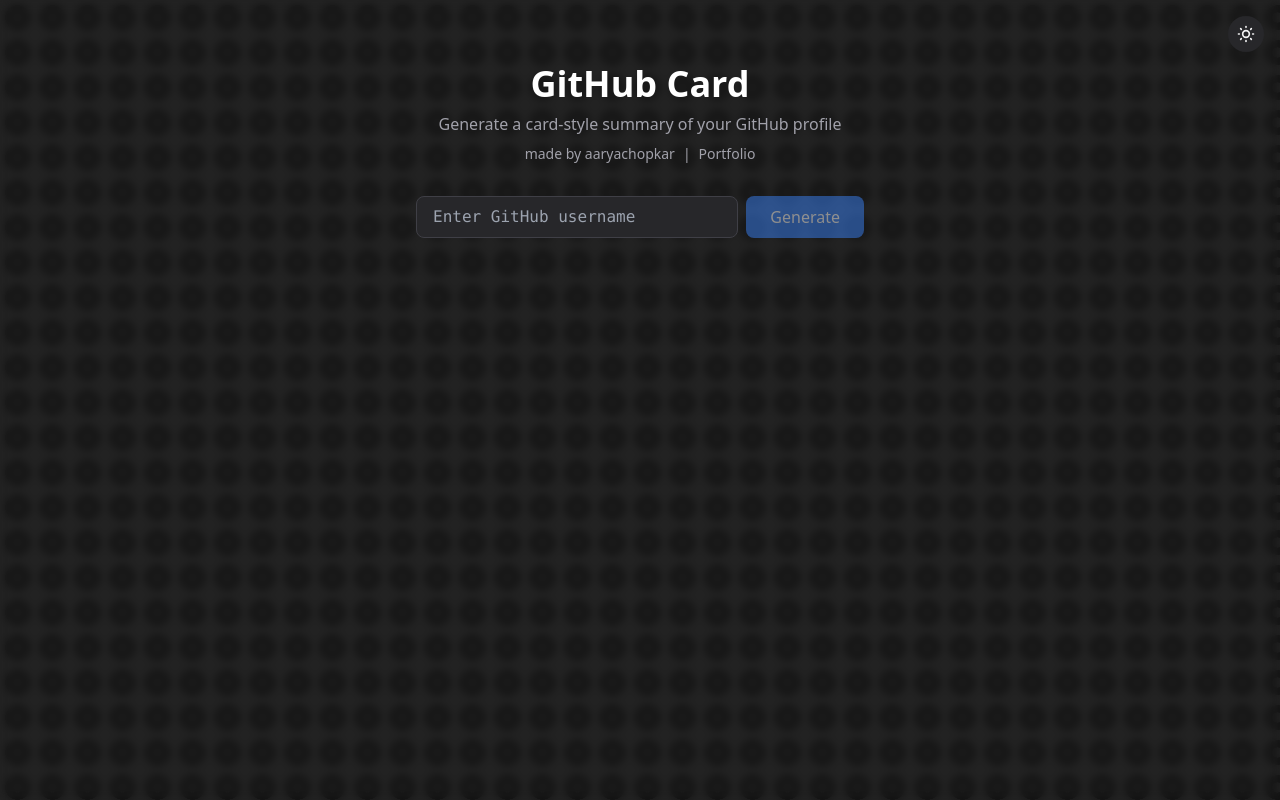
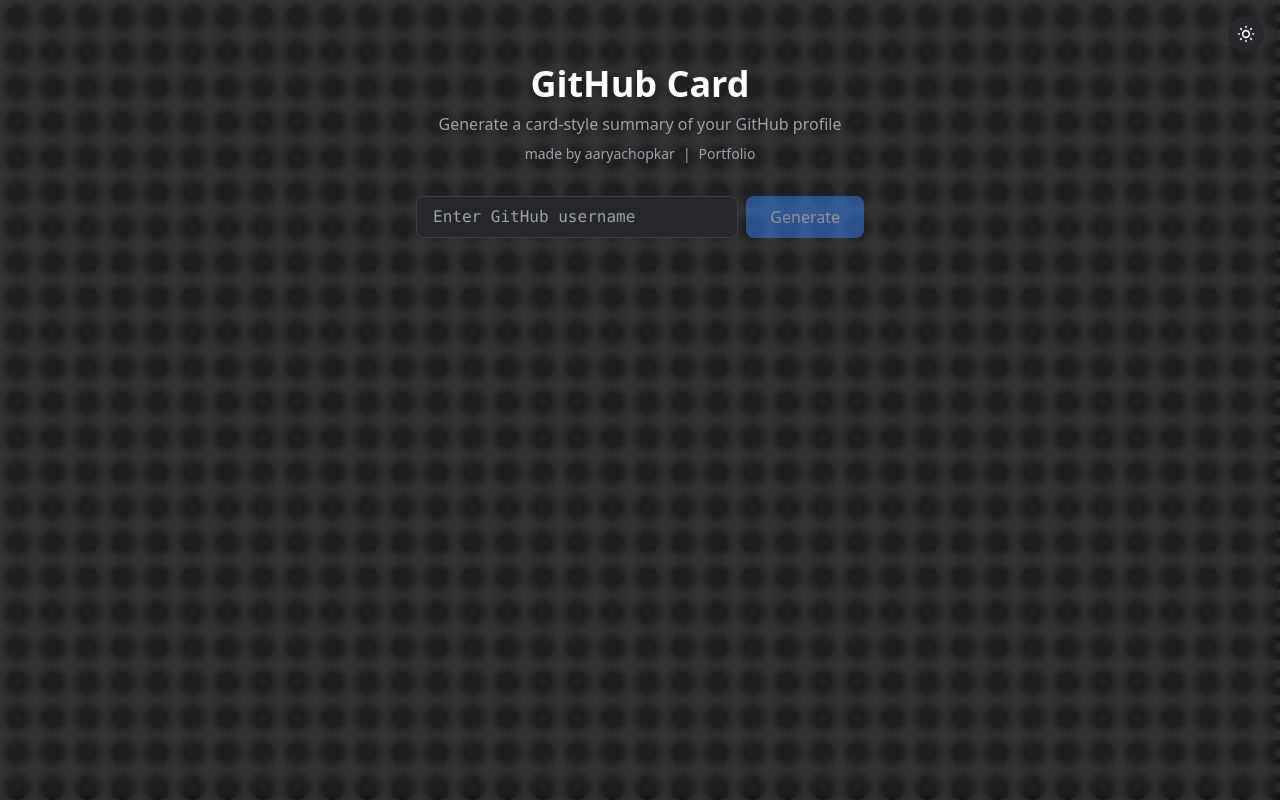
Before and after one commit to accodes21/github-card, a Next.js app: page / in a window 1280 px wide. Built offline with nearby package versions, Linux system fonts and the light colour scheme.

Commit message:
feat: animation & light-dark

```diff
--- a/tailwind.config.ts
+++ b/tailwind.config.ts
@@ -13,7 +13,7 @@
         "light-radial":
           "radial-gradient(circle at 50% 50%, #f0f0f0 20%, transparent 21%, transparent 49%, #f0f0f0 50%)",
         "dark-radial":
-          "radial-gradient(circle at 50% 50%, #222 20%, transparent 21%, transparent 49%, #222 50%)",
+          "radial-gradient(circle at 50% 50%, #333 20%, transparent 21%, transparent 49%, #333 50%)",
       },
       animation: {
         blur: "blurAnimate 5s ease-in-out infinite alternate",
```
